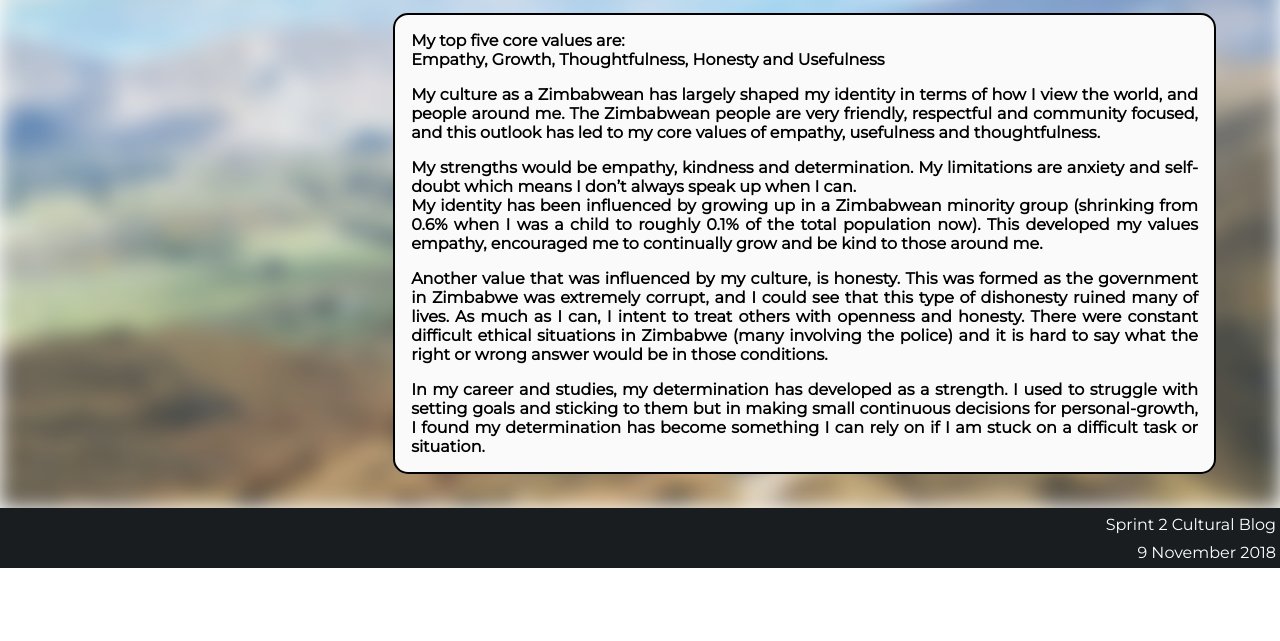
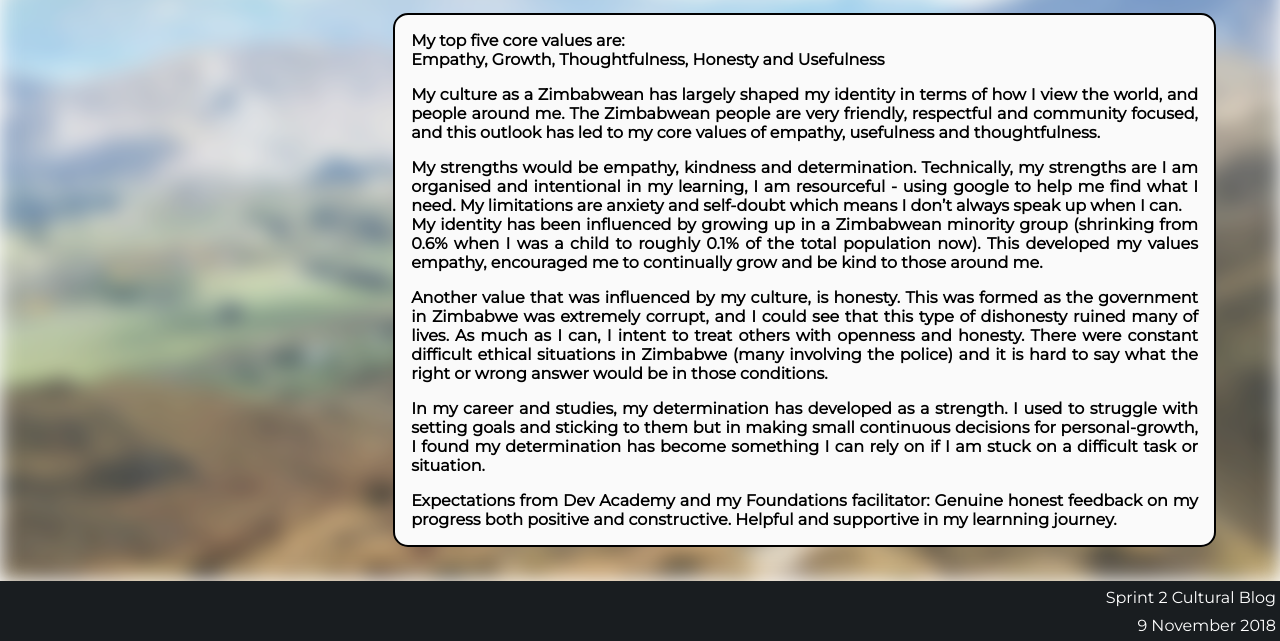
Before and after one commit to rebeccajackson/rebeccajackson.github.io, a plain HTML site: page sprint2-cultural.html in a window 1280 px wide. Shown: the part 173-814 px from the top of the page. Drawn offline with Linux system fonts and the light colour scheme.

Commit message:
add a few minor edits to learning plan following check in

```diff
--- a/sprint2-cultural.html
+++ b/sprint2-cultural.html
@@ -28,12 +28,14 @@
                 Empathy, Growth, Thoughtfulness, Honesty and Usefulness</p>
             <p>
                 My culture as a Zimbabwean has largely shaped my identity in terms of how I view the world, and people around me.  The Zimbabwean people are very friendly, respectful and community focused, and this outlook has led to my core values of empathy, usefulness and thoughtfulness.</p>
-            <p> My strengths would be empathy, kindness and determination. My limitations are anxiety and self-doubt which means I don’t always speak up when I can.<br>
+            <p> My strengths would be empathy, kindness and determination. Technically, my strengths are I am organised and intentional in my learning, I am resourceful - using     google to help me find what I need.  My limitations are anxiety and self-doubt which means I don’t always speak up when I can.<br>
                 My identity has been influenced by growing up in a Zimbabwean minority group (shrinking from 0.6% when I was a child to roughly 0.1% of the total population now).  This developed my values empathy, encouraged me to continually grow and be kind to those around me. </p>
             <p>
                 Another value that was influenced by my culture, is honesty.  This was formed as the government in Zimbabwe was extremely corrupt, and I could see that this type of dishonesty ruined many of lives.  As much as I can, I intent to treat others with openness and honesty.  There were constant difficult ethical situations in Zimbabwe (many involving the police) and it is hard to say what the right or wrong answer would be in those conditions. </p>
             <p>
                 In my career and studies, my determination has developed as a strength.  I used to struggle with setting goals and sticking to them but in making small continuous decisions for personal-growth, I found my determination has become something I can rely on if I am stuck on a difficult task or situation. </p>
+            <p>
+                Expectations from Dev Academy and my Foundations facilitator: Genuine honest feedback on my progress both positive and constructive.  Helpful and supportive in my learnning journey.</p>
         </div>
     </main>
 
```
